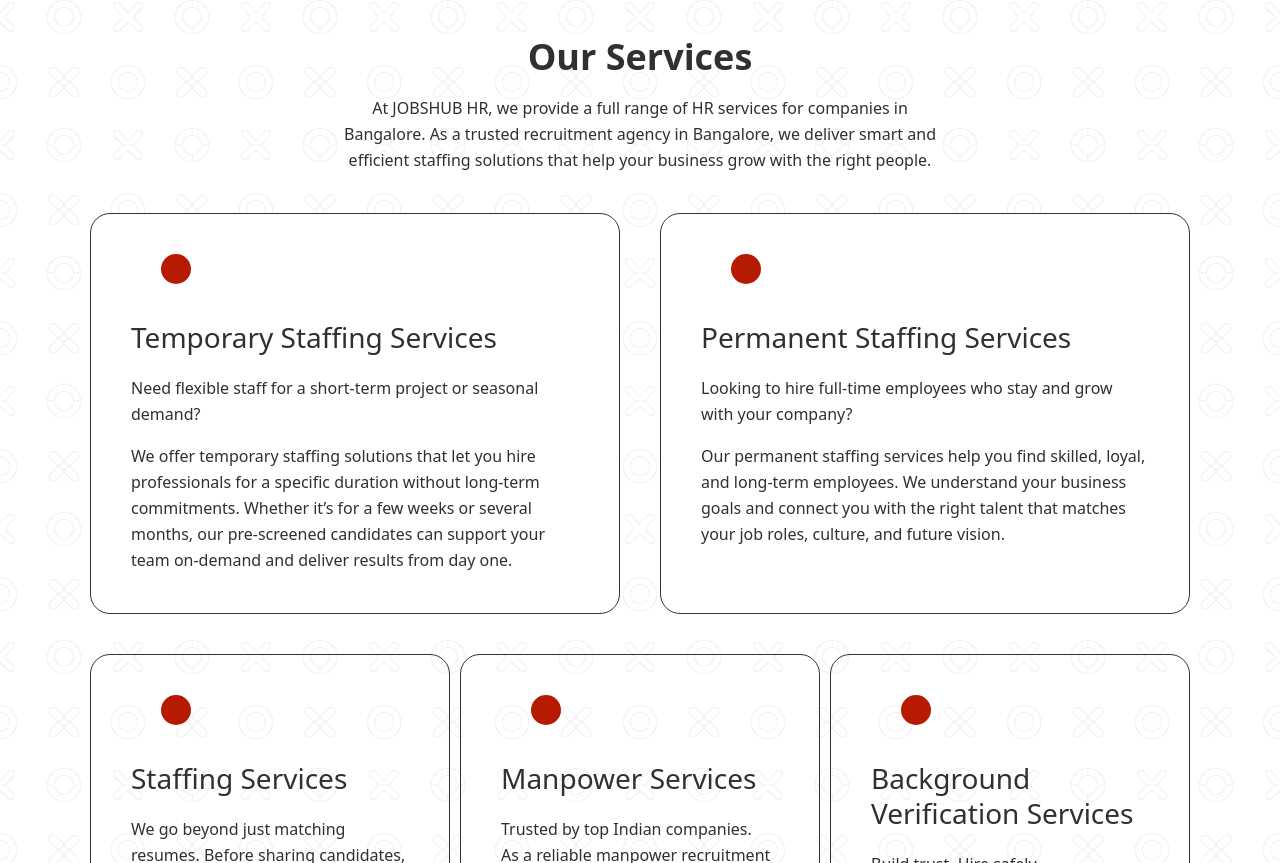
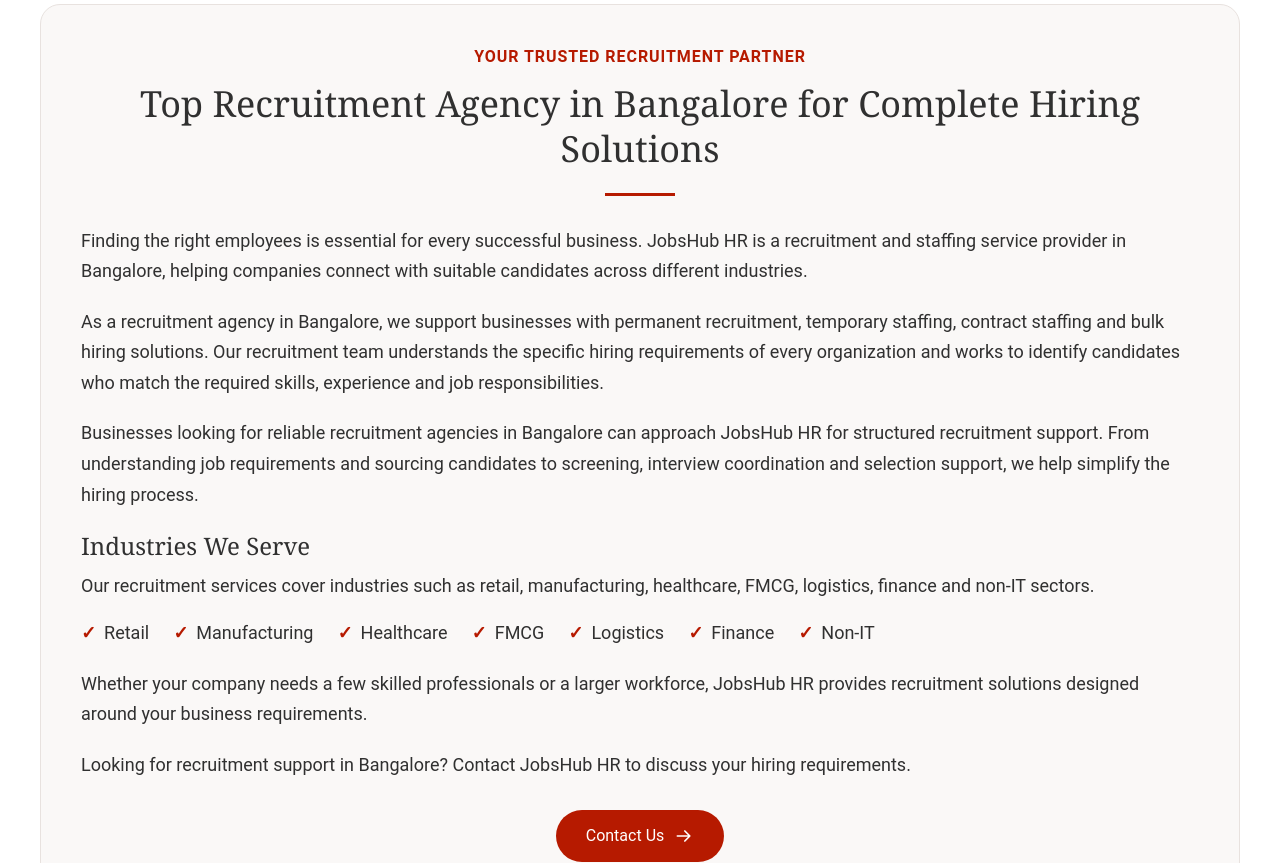
Before and after one commit to Yashwanth1228/JobsHub-HR, a Next.js app: page / in a window 1280 px wide. Shown: the part 2137-3000 px from the top of the page. Built offline with nearby package versions, Linux system fonts and the light colour scheme.

Commit message:
new section added

```diff
--- a/src/components/home/HomeSections.js
+++ b/src/components/home/HomeSections.js
@@ -3,6 +3,7 @@ import Link from "next/link";
 import { clientLogos, posts, processes, services } from "./homeContent";
 import FaqSections from "./FaqSections";
 import TestimonialsCarousel from "./TestimonialsCarousel";
+import RecruitmentIntroduction from "./RecruitmentIntroduction";
 import "./ClientsMarquee.css";
 
 const wrap = "mx-auto max-w-[1150px] px-6 md:px-8";
@@ -64,6 +65,8 @@ export default function HomeSections() {
           </div>
         </div>
       </section>
+
+      <RecruitmentIntroduction />
 
       <section aria-labelledby="services-heading" className="relative my-[50px] bg-white px-[30px] py-10 text-[#303030]">
         <div aria-hidden="true" className="pointer-events-none absolute inset-0 bg-[url('/images/home/Pattern-2-Convertido.png')] bg-center bg-repeat opacity-10 [background-size:50%_auto]" />
--- /dev/null
+++ b/src/components/home/RecruitmentIntroduction.css
@@ -0,0 +1,100 @@
+.recruitment-introduction {
+  background: #fff;
+  padding: 60px 30px;
+  color: #303030;
+  font-family: Roboto, Arial, sans-serif;
+}
+
+.recruitment-introduction__inner {
+  max-width: 1200px;
+  margin: 0 auto;
+  padding: 40px;
+  border: 1px solid #e8e2df;
+  border-radius: 20px;
+  background: #faf8f7;
+}
+
+.recruitment-introduction__label {
+  color: #b61a00;
+  text-align: center;
+  font-weight: 600;
+  letter-spacing: .06em;
+}
+
+.recruitment-introduction h2 {
+  margin: 12px 0 0;
+  font-family: "Roboto Slab", Georgia, serif;
+  font-size: 36px;
+  font-weight: 400;
+  line-height: 1.25;
+  text-align: center;
+}
+
+.recruitment-introduction__divider {
+  width: 70px;
+  height: 3px;
+  margin: 22px auto 30px;
+  background: #b61a00;
+}
+
+.recruitment-introduction__copy {
+  font-size: 18px;
+  font-weight: 400;
+  line-height: 1.7;
+}
+
+.recruitment-introduction__copy p + p,
+.recruitment-introduction__copy ul + p,
+.recruitment-introduction__copy h3 {
+  margin-top: 20px;
+}
+
+.recruitment-introduction__copy h3 {
+  margin-bottom: 10px;
+  font-family: "Roboto Slab", Georgia, serif;
+  font-size: 24px;
+  font-weight: 400;
+  line-height: 1.3;
+}
+
+.recruitment-introduction__industries {
+  display: flex;
+  flex-wrap: wrap;
+  gap: 10px 24px;
+  margin-top: 16px;
+  padding: 0;
+  list-style: none;
+}
+
+.recruitment-introduction__industries li {
+  display: flex;
+  align-items: baseline;
+  gap: 8px;
+}
+
+.recruitment-introduction__industries span {
+  color: #b61a00;
+  font-weight: 700;
+}
+
+.recruitment-introduction__action { margin-top: 30px; text-align: center; }
+.recruitment-introduction__action a {
+  display: inline-flex;
+  align-items: center;
+  gap: 10px;
+  padding: 14px 30px;
+  border-radius: 999px;
+  background: #b61a00;
+  color: #fff;
+  text-decoration: none;
+}
+.recruitment-introduction__action a:focus-visible { outline: 3px solid #303030; outline-offset: 3px; }
+.recruitment-introduction__action svg { width: 20px; height: 20px; }
+
+@media (max-width: 767px) {
+  .recruitment-introduction { padding: 40px 20px; }
+  .recruitment-introduction__inner { padding: 25px 20px; }
+  .recruitment-introduction h2 { font-size: 28px; }
+  .recruitment-introduction__copy { font-size: 16px; }
+  .recruitment-introduction__copy h3 { font-size: 22px; }
+}
--- /dev/null
+++ b/src/components/home/RecruitmentIntroduction.js
@@ -0,0 +1,31 @@
+import Link from "next/link";
+import "./RecruitmentIntroduction.css";
+
+const industries = ["Retail", "Manufacturing", "Healthcare", "FMCG", "Logistics", "Finance", "Non-IT"];
+
+export default function RecruitmentIntroduction() {
+  return (
+    <section className="recruitment-introduction" aria-labelledby="recruitment-introduction-heading">
+      <div className="recruitment-introduction__inner">
+        <p className="recruitment-introduction__label">YOUR TRUSTED RECRUITMENT PARTNER</p>
+        <h2 id="recruitment-introduction-heading">Top Recruitment Agency in Bangalore for Complete Hiring Solutions</h2>
+        <div className="recruitment-introduction__divider" aria-hidden="true" />
+        <div className="recruitment-introduction__copy">
+          <p>Finding the right employees is essential for every successful business. JobsHub HR is a recruitment and staffing service provider in Bangalore, helping companies connect with suitable candidates across different industries.</p>
+          <p>As a recruitment agency in Bangalore, we support businesses with permanent recruitment, temporary staffing, contract staffing and bulk hiring solutions. Our recruitment team understands the specific hiring requirements of every organization and works to identify candidates who match the required skills, experience and job responsibilities.</p>
+          <p>Businesses looking for reliable recruitment agencies in Bangalore can approach JobsHub HR for structured recruitment support. From understanding job requirements and sourcing candidates to screening, interview coordination and selection support, we help simplify the hiring process.</p>
+          <h3>Industries We Serve</h3>
+          <p>Our recruitment services cover industries such as retail, manufacturing, healthcare, FMCG, logistics, finance and non-IT sectors.</p>
+          <ul className="recruitment-introduction__industries">
+            {industries.map((industry) => <li key={industry}><span aria-hidden="true">✓</span>{industry}</li>)}
+          </ul>
+          <p>Whether your company needs a few skilled professionals or a larger workforce, JobsHub HR provides recruitment solutions designed around your business requirements.</p>
+          <p>Looking for recruitment support in Bangalore? Contact JobsHub HR to discuss your hiring requirements.</p>
+        </div>
+        <div className="recruitment-introduction__action">
+          <Link href="/contact-us/">Contact Us <svg aria-hidden="true" viewBox="0 0 24 24" fill="none"><path d="M4 12h15m-6-6 6 6-6 6" stroke="currentColor" strokeWidth="2" strokeLinecap="round" strokeLinejoin="round" /></svg></Link>
+        </div>
+      </div>
+    </section>
+  );
+}
```
Also changed, not shown: 2 other files (tests, documents, lock files or other folders).
